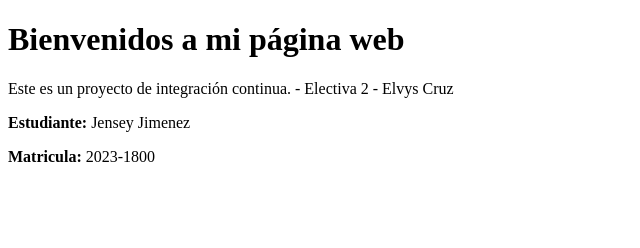
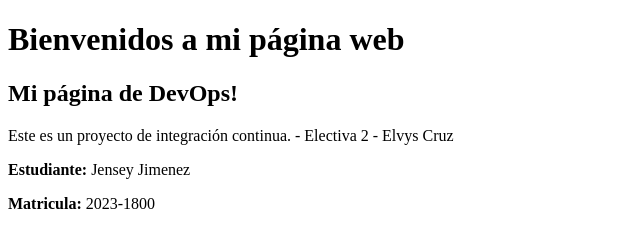
Before and after one commit to JenseyJim/pagWeb-primerParcialElect2, a plain HTML site: page index.html in a window 1280 px wide. Shown: the whole page, without its empty margins (0-640 px from the left). Drawn offline with Linux system fonts and the light colour scheme.

Commit message:
Actualización de la página HTML

```diff
--- a/index.html
+++ b/index.html
@@ -7,6 +7,7 @@
 </head>
 <body>
     <h1>Bienvenidos a mi página web</h1>
+    <h2>Mi página de DevOps!</h2>
     <p>Este es un proyecto de integración continua. - Electiva 2 - Elvys Cruz</p>
     <p><b>Estudiante: </b>Jensey Jimenez</p>
     <p><b>Matricula: </b>2023-1800</p>
```
